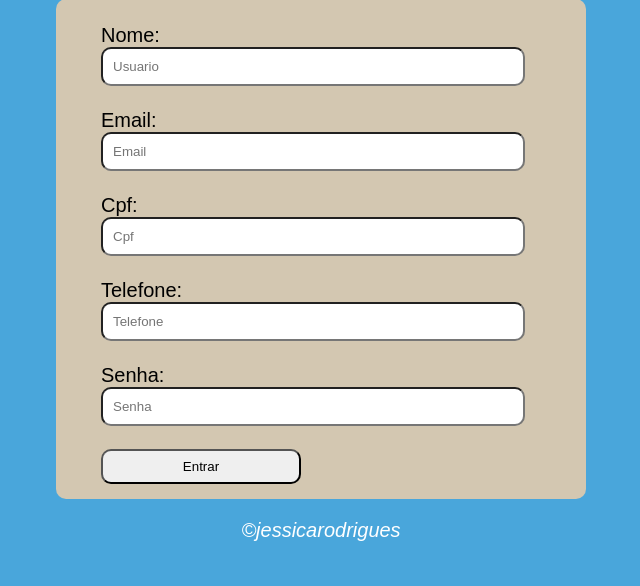
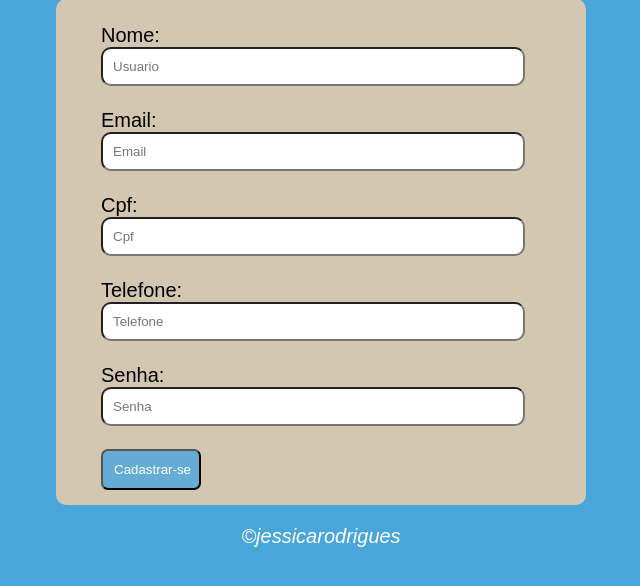
Before and after one commit to JessicaRodriguesdc/SystemTask, a PHP site: page /view/cadastro.php in a window 1280 px wide. Shown: the part 85-671 px from the top of the page, without its empty margins (319-959 px from the left). Run offline with PHP 8.4, Linux system fonts and the light colour scheme.

Commit message:
correcao dos metodos

```diff
--- a/public/controller/verificacaoLogin.php
+++ b/public/controller/verificacaoLogin.php
@@ -5,6 +5,6 @@ include('../model/conexao.php');
         header("Location: ../login.php");
         exit;
     }else{
-        echo"<center>Seja bem vind@ ".$_SESSION["email"]."</center><br>";
+        echo"<center>Ola! ".$_SESSION["email"]."</center>";
     }
 ?>
--- a/public/view/cadastro.php
+++ b/public/view/cadastro.php
@@ -23,7 +23,7 @@
                     <input type="telefone" id="telefone" name="telefone" placeholder="Telefone" required="" autocomplete="off"><br><br>
                     <label>Senha:</label><br>
                     <input type="password" id="password" name="password" placeholder="Senha" required="" autocomplete="off"><br><br>
-                    <input type="submit" id="btn" name="button" value="Entrar"><br>
+                    <input type="submit" id="btn" name="button" value="Cadastrar-se"><br>
                 </form>
             </section>
             <footer>
--- a/public/view/css/cadastro.css
+++ b/public/view/css/cadastro.css
@@ -39,7 +39,9 @@ form {
 }
 
 #btn {
-    border-radius: 10px;
-    padding: 8px;
-    width: 200px;
+    background: rgb(101, 172, 212);
+    color: white;
+    padding: 11px;
+    width: 100px;
+    border-radius: 7px;
 }
```
Also changed, not shown: public/view/css/login.css (+17 -0 lines), public/view/css/painel.css (+25 -2 lines), public/view/painel.php (+4 -4 lines).
